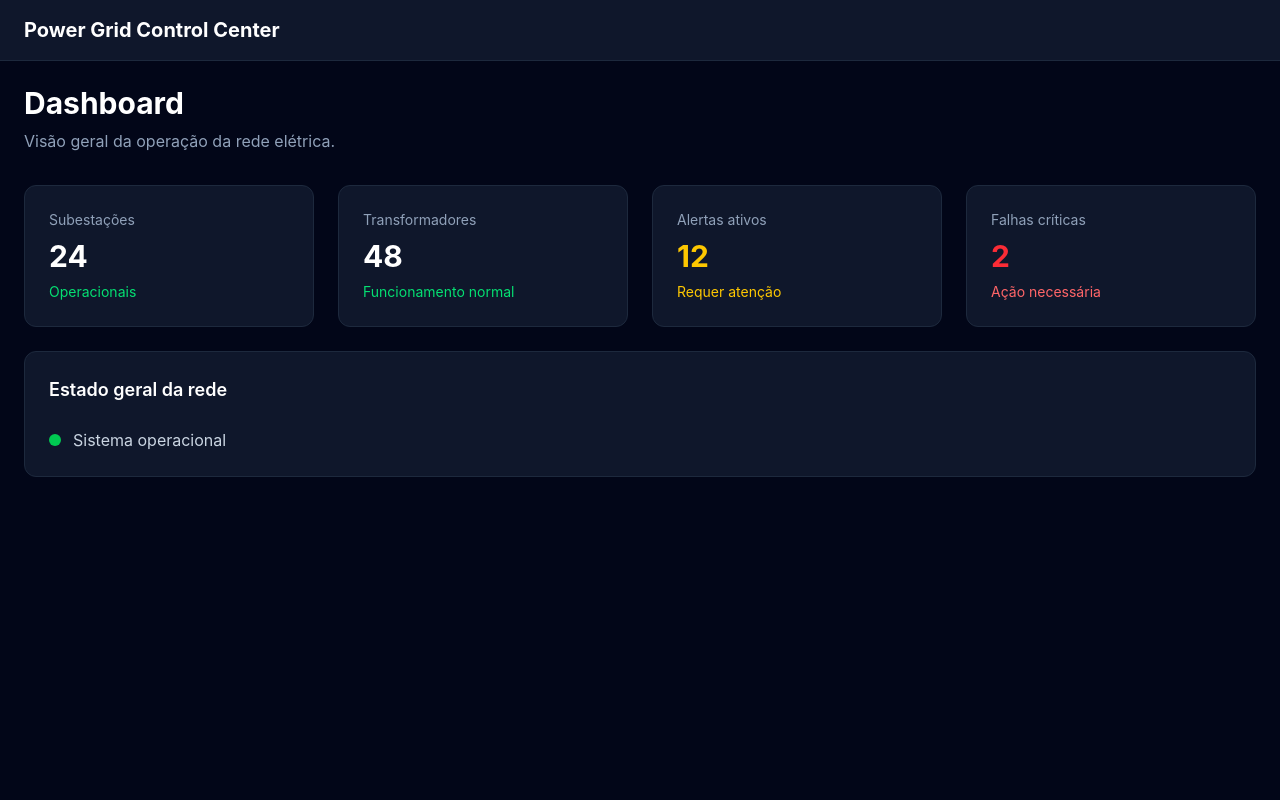
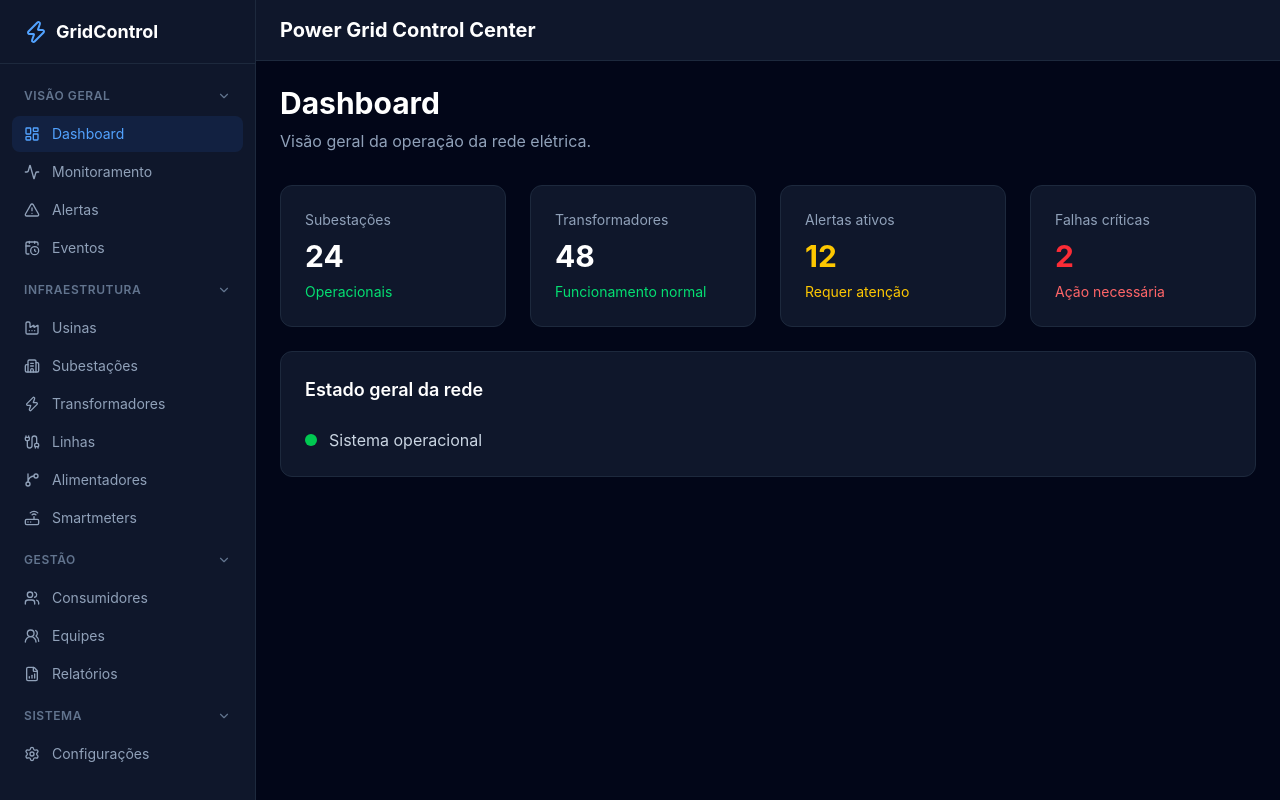
Before and after one commit to edsantos-dev/power-grid-control-center, a React (Vite) app in the folder frontend/: page /dashboard in a window 1280 px wide. Built offline with nearby package versions, Linux system fonts and the light colour scheme.

Commit message:
feat: integra Sidebar ao MainLayout

```diff
--- a/frontend/src/layouts/MainLayout.tsx
+++ b/frontend/src/layouts/MainLayout.tsx
@@ -1,17 +1,23 @@
+// src/layouts/MainLayout.tsx
 import { Outlet } from 'react-router-dom'
+import Sidebar from '../components/layout/Sidebar'
 
 function MainLayout() {
   return (
-    <div className="min-h-screen bg-slate-950 text-white">
+    <div className="flex min-h-screen bg-slate-950 text-white">
+      <Sidebar />
+
+      <div className="flex flex-1 flex-col">
         <header className="border-b border-slate-800 bg-slate-900 px-6 py-4">
           <h1 className="text-xl font-bold">
             Power Grid Control Center
           </h1>
         </header>
 
-      <main className="p-6">
+        <main className="flex-1 overflow-y-auto p-6">
           <Outlet />
         </main>
+      </div>
     </div>
   )
 }
```
Lines whose indentation alone changed are shown as unchanged.
